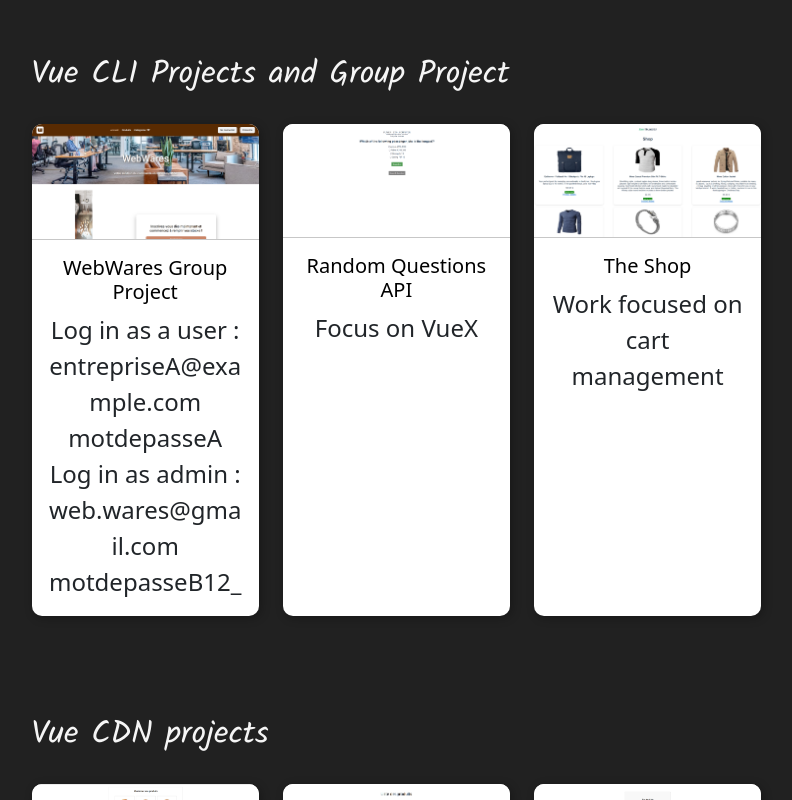
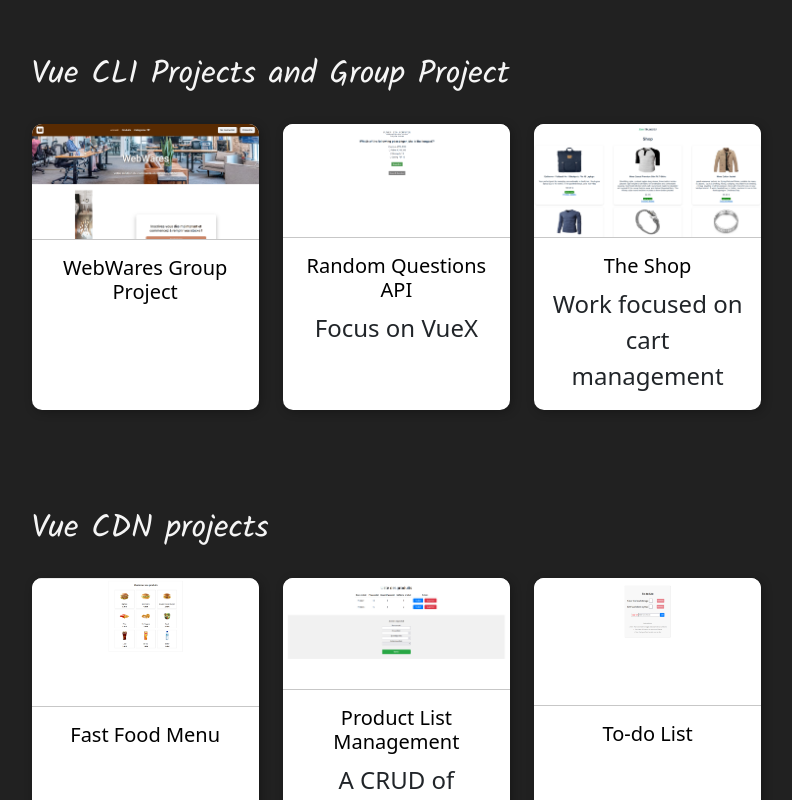
Before and after one commit to VictorDvs/Portfolio, a Vue app: page /projects in a window 1280 px wide. Shown: the part 559-1359 px from the top of the page, without its empty margins (118-910 px from the left). Built offline with nearby package versions, Linux system fonts and the light colour scheme; a web font is replaced by a local one.

Commit message:
test isolé le html dans vue cli

```diff
--- a/src/i18n/projects.i18n.js
+++ b/src/i18n/projects.i18n.js
@@ -8,12 +8,12 @@ export const projectsMessages = {
       // Vue CLI
       vueCLI_title: 'Vue CLI Projects and Group Project',
       webwares_title: "WebWares Group Project",
-      webwares_desc:"<strong>Log in as a user</strong> :<br><span>entrepriseA@example.com</span> <span>motdepasseA</span><br><strong>Log in as admin</strong> :<br><span>web.wares@gmail.com</span> <span>motdepasseB12_</span>",
+      webwares_desc:"",
       randomAPI_title: "Random Questions API",
       randomAPI_desc: "Focus on VueX",
       shop_title: "The Shop",
       shop_desc: "Work focused on cart management",
-
+        //<strong>Log in as a user</strong> :<br><span>entrepriseA@example.com</span> <span>motdepasseA</span><br><strong>Log in as admin</strong> :<br><span>web.wares@gmail.com</span> <span>motdepasseB12_</span>
       // Vue CDN
       vueCDN_title: 'Vue CDN projects',
       menu_title: "Fast Food Menu",
@@ -48,12 +48,12 @@ export const projectsMessages = {
       // Vue CLI
       vueCLI_title: 'Projets Vue CLI',
       webwares_title: "Projet de groupe WebWares",
-      webwares_desc:"<strong>Utilisateur</strong> :<br><span>entrepriseA@example.com</span> <span>motdepasseA</span><br><strong>Admin</strong> :<br><span>web.wares@gmail.com</span> <span>motdepasseB12_</span>",
+      webwares_desc:"",
       randomAPI_title: "API Questions aléatoires",
       randomAPI_desc: "Travail avec VueX",
       shop_title: "La boutique",
       shop_desc: "Gestion du panier",
-
+//<strong>Utilisateur</strong> :<br><span>entrepriseA@example.com</span> <span>motdepasseA</span><br><strong>Admin</strong> :<br><span>web.wares@gmail.com</span> <span>motdepasseB12_</span>
       // Vue CDN
       vueCDN_title: 'Projets Vue CDN',
       menu_title: "Menu restaurant",
```
Also changed, not shown: src/views/ProjectsView.vue (+6 -4 lines).
